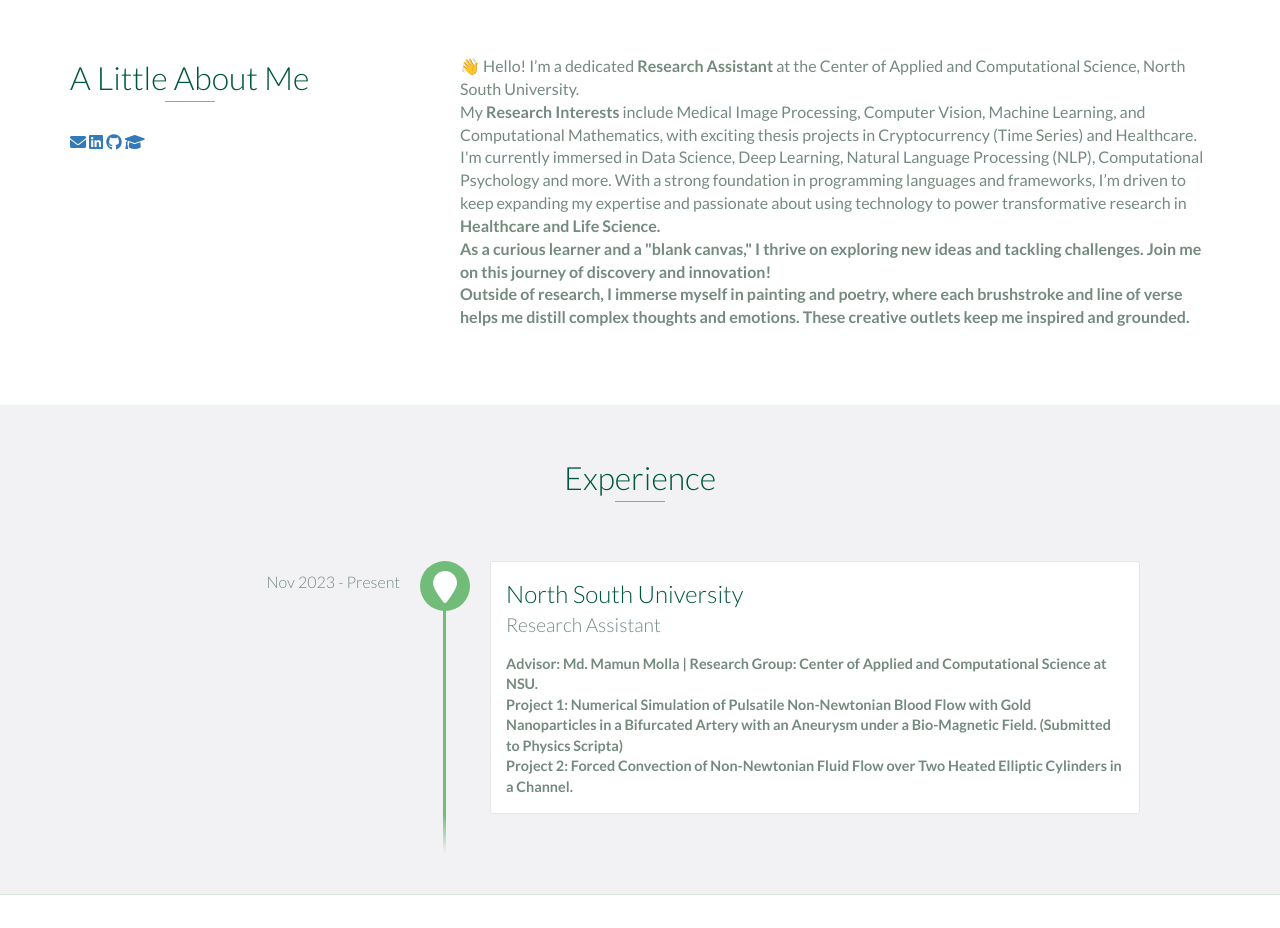
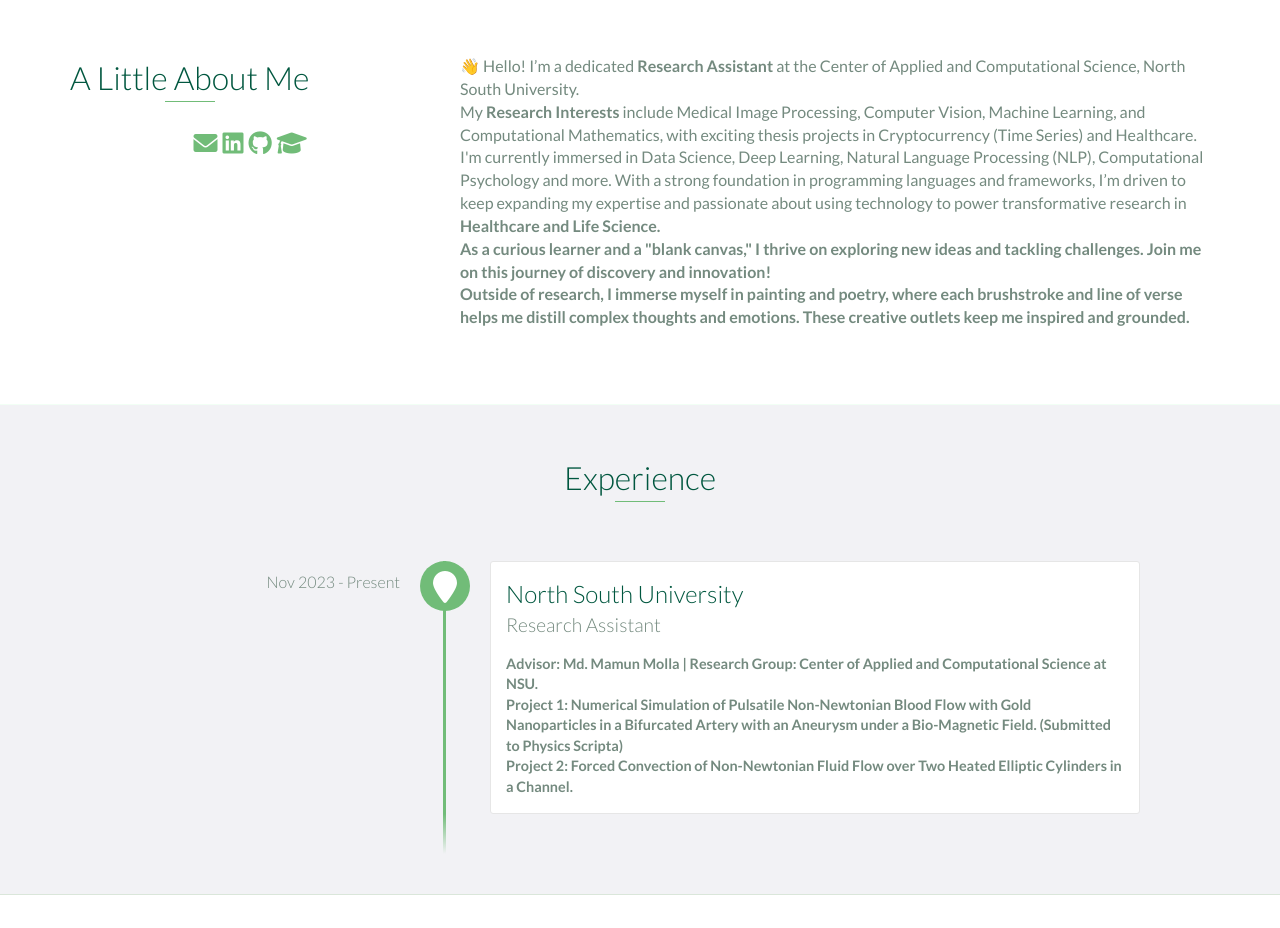
Before and after one commit to AnikaMeem/PortfolioATM, a website: page index.html in a window 1280 px wide. Shown: the part 820-1748 px from the top of the page. Drawn offline with nearby package versions, Linux system fonts and the light colour scheme.

Commit message:
index.html

```diff
--- a/index.html
+++ b/index.html
@@ -73,12 +73,12 @@
             <div class="row">
                 <div class="col-md-4">
                     <h2 class="heading">A Little About Me</h2>
-			        <div class="social-icons">
-                        <a href="mailto:anika.meem@northsouth.edu"><i class="fas fa-envelope"></i></a>
-                        <a href="https://www.linkedin.com/in/anika-tahsin-meem/" target="_blank"><i class="fab fa-linkedin"></i></a>
-                        <a href="https://github.com/AnikaMeem" target="_blank"><i class="fab fa-github"></i></a>
-                        <a href="https://scholar.google.com/citations?user=HMVsjfsAAAAJ&hl=en" target="_blank"><i class="fas fa-graduation-cap"></i></a>
-                </div>
+<div class="social-icons" style="display: flex; justify-content: center; align-items: center; gap: 5px;">
+    <a href="mailto:anika.meem@northsouth.edu" style="color: #71BC78;"><i class="fas fa-envelope" style="font-size: 24px;"></i></a>
+    <a href="https://www.linkedin.com/in/anika-tahsin-meem/" target="_blank" style="color: #71BC78;"><i class="fab fa-linkedin" style="font-size: 24px;"></i></a>
+    <a href="https://github.com/AnikaMeem" target="_blank" style="color: #71BC78;"><i class="fab fa-github" style="font-size: 24px;"></i></a>
+    <a href="https://scholar.google.com/citations?user=HMVsjfsAAAAJ&hl=en" target="_blank" style="color: #71BC78;"><i class="fas fa-graduation-cap" style="font-size: 24px;"></i></a>
+</div>
                 </div>
                 <div class="col-md-8">
                     <p>👋 Hello! I’m a dedicated <strong>Research Assistant</strong> at the Center of Applied and Computational Science, North South University.</p>
```
